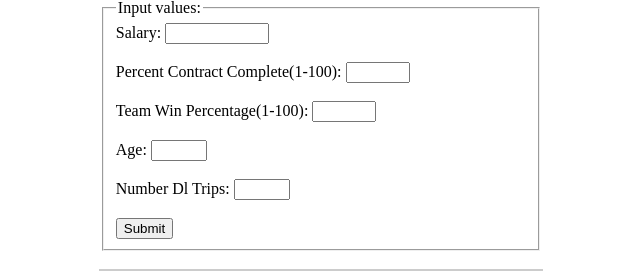
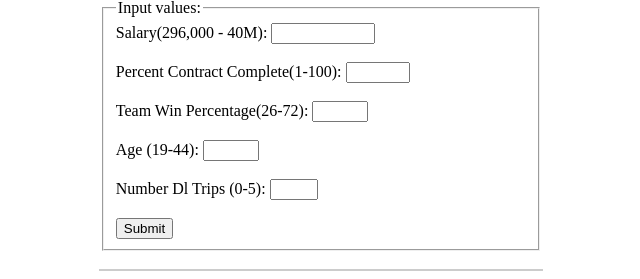
Before and after one commit to ItsFlowin/war-prediction, a Flask app: page / in a window 1280 px wide. Shown: the part 522-801 px from the top of the page, without its empty margins (319-959 px from the left). Run offline with Flask 2, Linux system fonts and the light colour scheme; parts of the project's set-up code (start-up, migrations or seed data) failed here and were passed over.

Commit message:
adding limits to salary based on model

```diff
--- a/templates/main.html
+++ b/templates/main.html
@@ -49,20 +49,20 @@ input:valid+span:after {
 <form action="{{ url_for('main') }}" method="POST">
     <fieldset>
         <legend>Input values:</legend>
-        Salary:
-        <input name="salary" type="number" min="100000" max="50000000" required>
+        Salary(296,000 - 40M):
+        <input name="salary" type="number" min="290000" max="40000000" required>
         <br>
         <br> Percent Contract Complete(1-100):
         <input name="contract" type="number" min = "0" max="100" pattern="([0-9]|[0-9]|[0-9])" size="3" required>
         <br>
-        <br> Team Win Percentage(1-100):
-        <input name="wins" type="number" min ="0" max="100" size="3" pattern="([0-9]|[0-9]|[0-9])" required>
+        <br> Team Win Percentage(26-72):
+        <input name="wins" type="number" min ="26" max="72" size="2" pattern="([0-9]|[0-9])" required>
         <br>
-        <br> Age:
-        <input name="age" type="number" min="0" max="50" size="2" required>
+        <br> Age (19-44):
+        <input name="age" type="number" min="19" max="44" size="2" required>
         <br>
-        <br> Number Dl Trips:
-        <input name="dl" type="number" min="0" max="20" size="2" required>
+        <br> Number Dl Trips (0-5):
+        <input name="dl" type="number" min="0" max="5" size="1" required>
         <br><br>
         <input type="submit">
     </fieldset>
```
